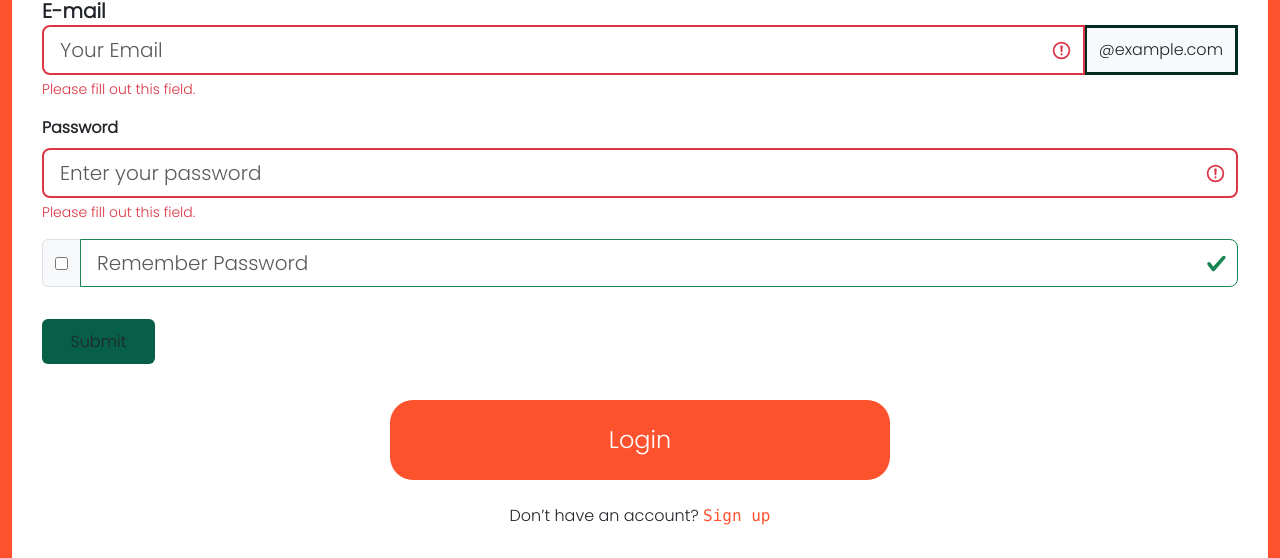
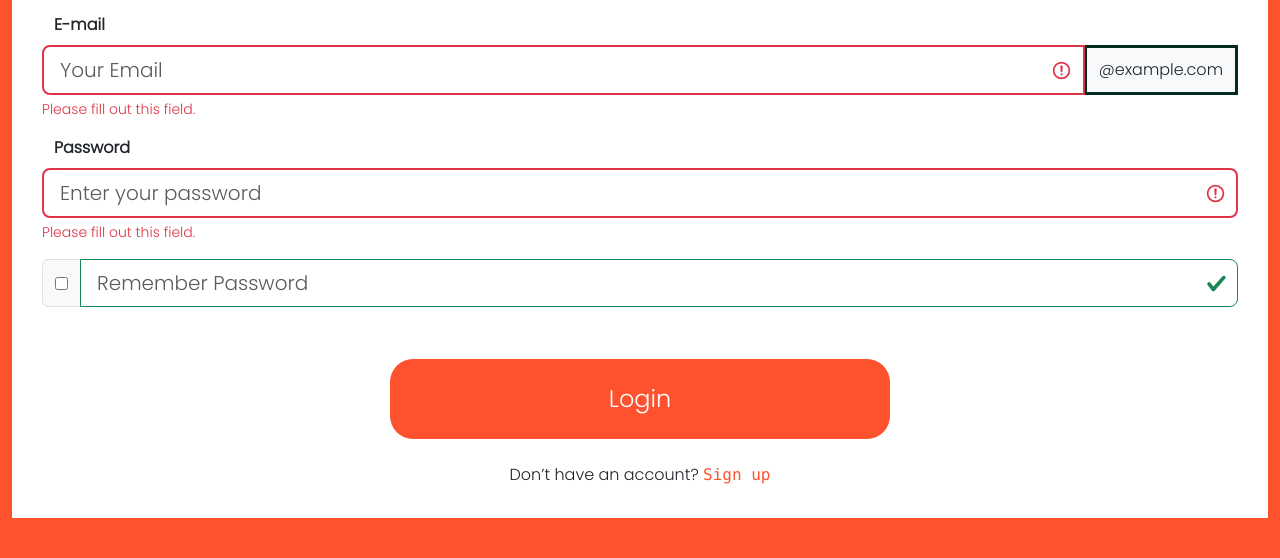
Before and after one commit to Adedoyinlorukomi/musicApp, a plain HTML site: page index.html in a window 1280 px wide. Shown: the part 614-1172 px from the top of the page. After the commit the page ends 1132 px from the top, so only its background shows below. Drawn offline with nearby package versions, Linux system fonts and the light colour scheme; a web font is replaced by a local one.

Commit message:
Update index.html

```diff
--- a/index.html
+++ b/index.html
@@ -22,12 +22,12 @@
             </div>
         </div>
 
-       <div class="bg-white h-[690px] pt-[40px] px-[30px] max-[400px]:px-[10px]">
+       <div class="bg-white h-[650px] pt-[40px] px-[30px] max-[400px]:px-[10px]">
         <img src="./images/line.svg" alt="" class="mx-auto">
         <p class="text-center text-3xl py-4 font-bold max-[400px]:text-2xl max-[400px]:font-black">Enter your account</p>
-        <form action="" class="flex flex-col gap-3 was-validated">
+        <form action="" class="flex flex-col gap-3 was-validated mt-3">
             <div class="flex flex-col">
-                <label for="email" class="text-xl font-semibold">E-mail</label>
+                <label for="email" class=" font-semibold pl-3 form-label">E-mail</label>
                 <div class="input-group">
                     <input type="text" name="email" required  class="form-control form-control-lg border-2 border-emerald-950" placeholder="Your Email">
                     <span class="input-group-text border-3 border-emerald-950">@example.com</span>
@@ -36,7 +36,7 @@
                 </div>
             </div>
             <div class="flex flex-col">
-                <label for="pwd" class="form-label font-semibold">Password</label>
+                <label for="pwd" class="form-label font-semibold pl-3">Password</label>
                 <input type="password" placeholder="Enter your password" name="pswd" required class="form-control form-control-lg border-2 border-emerald-950">
                 <div class="valid-feedback">Valid.</div>
                 <div class="invalid-feedback">Please fill out this field.</div>
@@ -47,10 +47,8 @@
                 </div>
                 <input type="text" class="form-control form-control-lg" placeholder="Remember Password">
               </div>
-              <button type="submit" onclick="document.write('Your input is being processed!' )" id="btn"
-        class="btn w-[113px] h-[45px] bg-emerald-800">Submit</button>
         </form>
-        <div style="background-color: #FE522E;" class="text-2xl text-white w-[500px] py-6 max-[400px]:w-[200px] rounded-[23px]
+        <div style="background-color: #FE522E; cursor: pointer;" onclick="document.write('Your input is being processed!')" class="text-2xl text-white w-[500px] py-6 max-[400px]:w-[200px] rounded-[23px]
         max-[400px]:py-4 max-[700px]:w-[370px] text-center mx-auto mt-9">Login</div>
         <div class="text-center py-6">Don’t have an account? <code style="color: #FE522E;">Sign up</code></div>
     </div>
```
